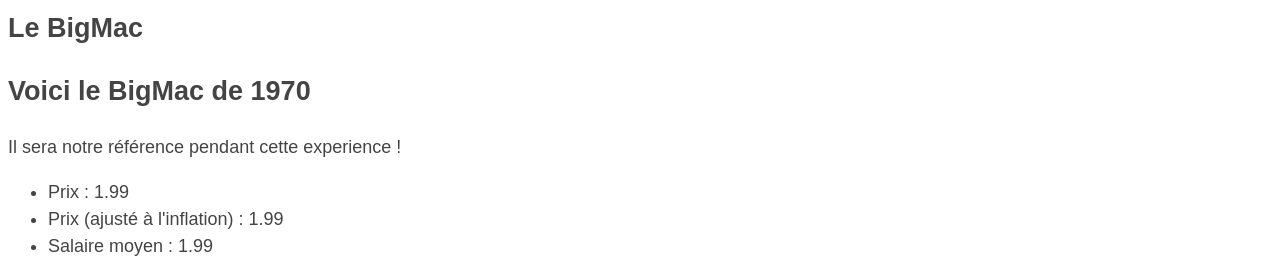
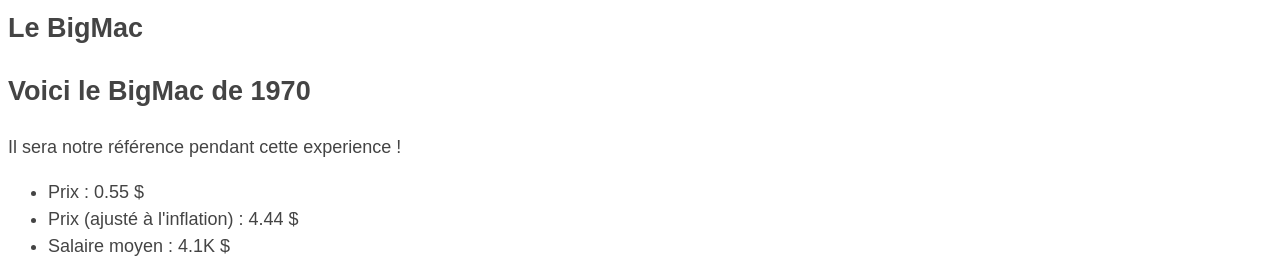
Before and after one commit to ben1i/McDollars, a website with bundled scripts: page src/index.html in a window 1280 px wide. Shown: the part 843-1123 px from the top of the page. Built offline with nearby package versions, Linux system fonts and the light colour scheme.

Commit message:
HTML
Placeholder text si problème de fetch

```diff
--- a/src/index.html
+++ b/src/index.html
@@ -29,13 +29,13 @@
 
       <ul class="intro__listeprix">
         <li class="intro__listel">
-          Prix : <span class="intro__price">1.99</span>
+          Prix : <span class="intro__price">0.55 $</span>
         </li>
         <li class="intro__listel">
-          Prix (ajusté à l'inflation) : <span class="intro__priceInflation">1.99</span>
+          Prix (ajusté à l'inflation) : <span class="intro__priceInflation">4.44 $</span>
         </li>
         <li class="intro__listel">
-          Salaire moyen : <span class="intro__medianIncome">1.99</span>
+          Salaire moyen : <span class="intro__medianIncome">4.1K $</span>
         </li>
       </ul>
 
```
